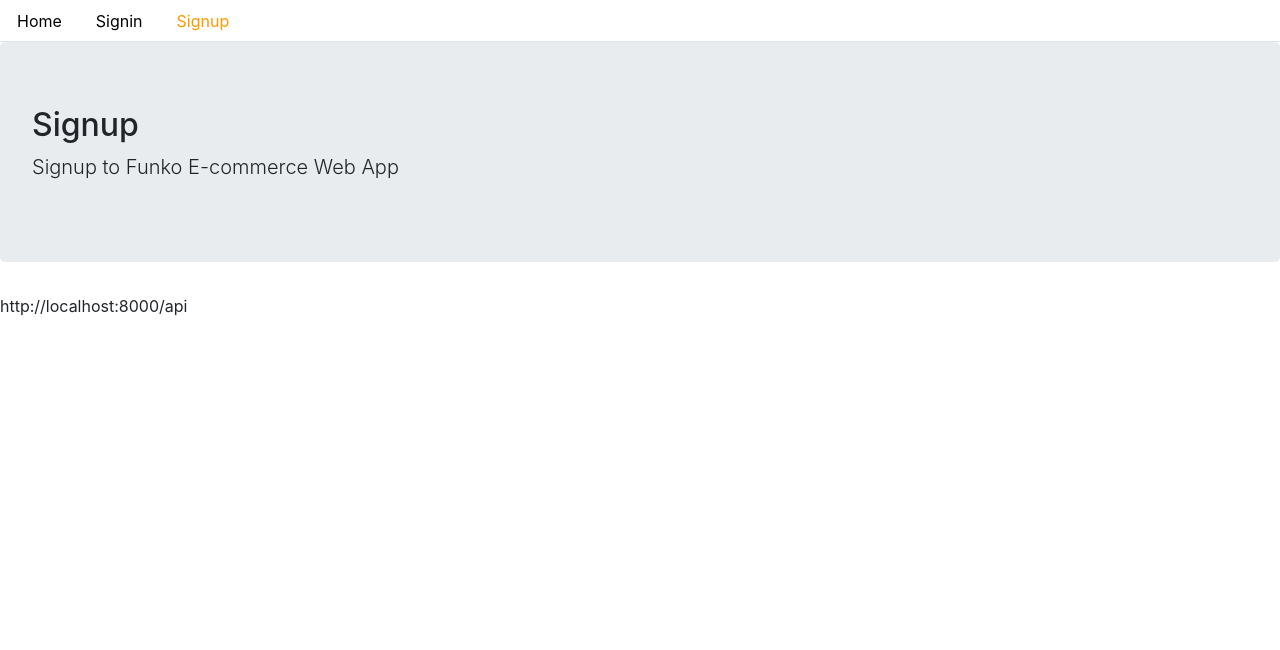
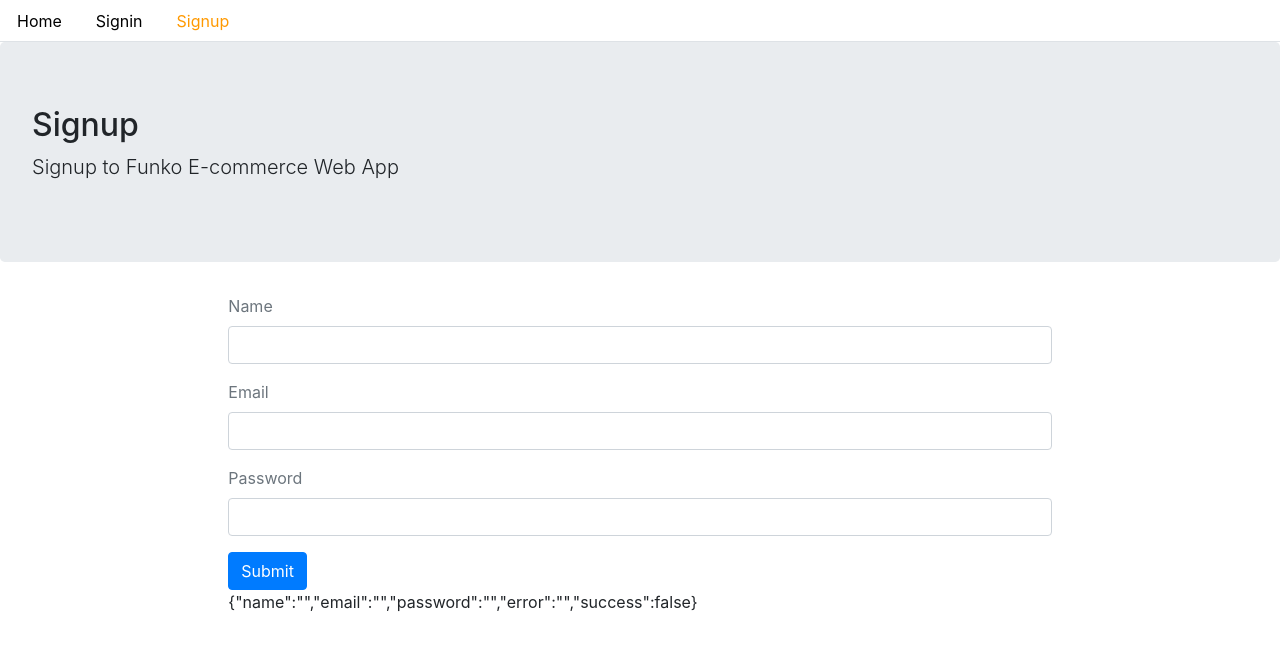
Before and after one commit to nhatmaiquang/funko-ecommerce-web-app, a React (Create React App) app in the folder ecommerce-front/: page /signup in a window 1280 px wide. Shown: the top 650 px of the page. Built offline with nearby package versions, Linux system fonts and the light colour scheme.

Commit message:
signup form

```diff
--- a/ecommerce-front/src/user/Signup.js
+++ b/ecommerce-front/src/user/Signup.js
@@ -1,11 +1,51 @@
-import React from 'react';
+import React, {useState} from 'react';
 import Layout from '../core/Layout';
 import { API } from '../config';
 
-const Signup = () => (
-    <Layout title="Signup" description="Signup to Funko E-commerce Web App">
-        {API}
-    </Layout>
-);
+const Signup = () => {
+
+    const[values, setValues] = useState({
+        name: '',
+        email: '',
+        password: '',
+        error: '',
+        success: false
+    })
+
+    const handleChange = name => event => {
+        setValues({ ...values, error: false, [name]: event.target.value })
+    };
+
+    const signUpForm = () => (
+        <form>
+            <div className="form-group">
+                <label className="text-muted">Name</label>
+                <input onChange={handleChange('name')} type="text" className="form-control" />
+            </div>
+            <div className="form-group">
+                <label className="text-muted">Email</label>
+                <input onChange={handleChange('email')} type="email" className="form-control" />
+            </div>
+            <div className="form-group">
+                <label className="text-muted">Password</label>
+                <input onChange={handleChange('password')} type="password" className="form-control" />
+            </div>
+            <button className="btn btn-primary">
+                Submit
+            </button>
+        </form>
+    );
+    return (
+        <Layout
+            title="Signup"
+            description="Signup to Funko E-commerce Web App"
+            className="container col-md-8 offset-md-2"
+        >
+            {signUpForm()}
+            {JSON.stringify(values)}
+        </Layout>
+    );
+}
+
 
 export default Signup;
```
